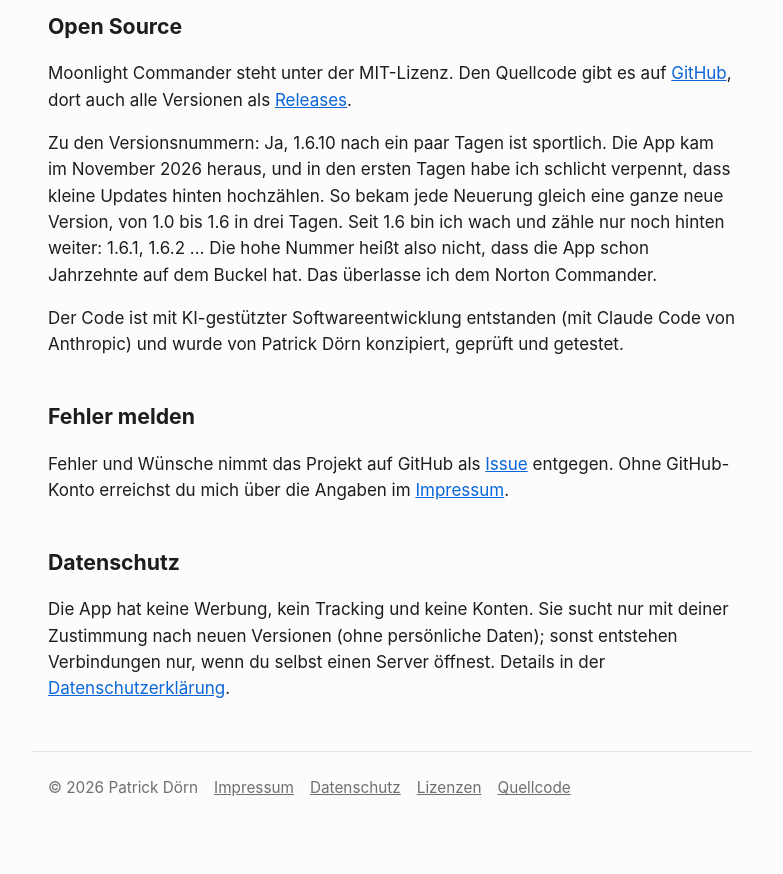
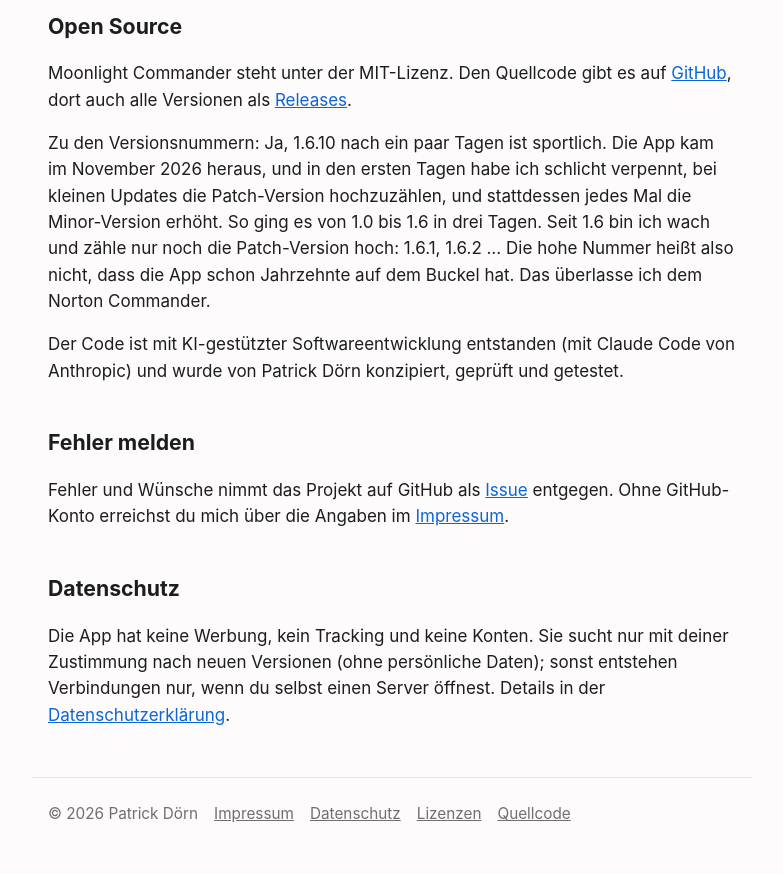
Before and after one commit to patrickdoern/mc, a plain HTML site: page website/index.html in a window 1280 px wide. Shown: the part 2480-3354 px from the top of the page, without its empty margins (248-1031 px from the left). Before the commit the page ends 3328 px from the top, so only its background shows below. Drawn offline with Linux system fonts and the light colour scheme.

Commit message:
Website: Versionsnummern mit Patch- und Minor-Version erklären
Co-Authored-By: Claude Opus 5.5 <noreply@anthropic.com>

```diff
--- a/website/index.html
+++ b/website/index.html
@@ -76,7 +76,7 @@
 
 <h2>Open Source</h2>
 <p>Moonlight Commander steht unter der MIT-Lizenz. Den Quellcode gibt es auf <a href="https://github.com/patrickdoern/mc">GitHub</a>, dort auch alle Versionen als <a href="https://github.com/patrickdoern/mc/releases">Releases</a>.</p>
-<p>Zu den Versionsnummern: Ja, 1.6.10 nach ein paar Tagen ist sportlich. Die App kam im November 2026 heraus, und in den ersten Tagen habe ich schlicht verpennt, dass kleine Updates hinten hochzählen. So bekam jede Neuerung gleich eine ganze neue Version, von 1.0 bis 1.6 in drei Tagen. Seit 1.6 bin ich wach und zähle nur noch hinten weiter: 1.6.1, 1.6.2 … Die hohe Nummer heißt also nicht, dass die App schon Jahrzehnte auf dem Buckel hat. Das überlasse ich dem Norton Commander.</p>
+<p>Zu den Versionsnummern: Ja, 1.6.10 nach ein paar Tagen ist sportlich. Die App kam im November 2026 heraus, und in den ersten Tagen habe ich schlicht verpennt, bei kleinen Updates die Patch-Version hochzuzählen, und stattdessen jedes Mal die Minor-Version erhöht. So ging es von 1.0 bis 1.6 in drei Tagen. Seit 1.6 bin ich wach und zähle nur noch die Patch-Version hoch: 1.6.1, 1.6.2 … Die hohe Nummer heißt also nicht, dass die App schon Jahrzehnte auf dem Buckel hat. Das überlasse ich dem Norton Commander.</p>
 <p>Der Code ist mit KI-gestützter Softwareentwicklung entstanden (mit Claude Code von Anthropic) und wurde von Patrick Dörn konzipiert, geprüft und getestet.</p>
 
 <h2>Fehler melden</h2>
```
Also changed, not shown: website/en/index.html (+1 -1 lines).
